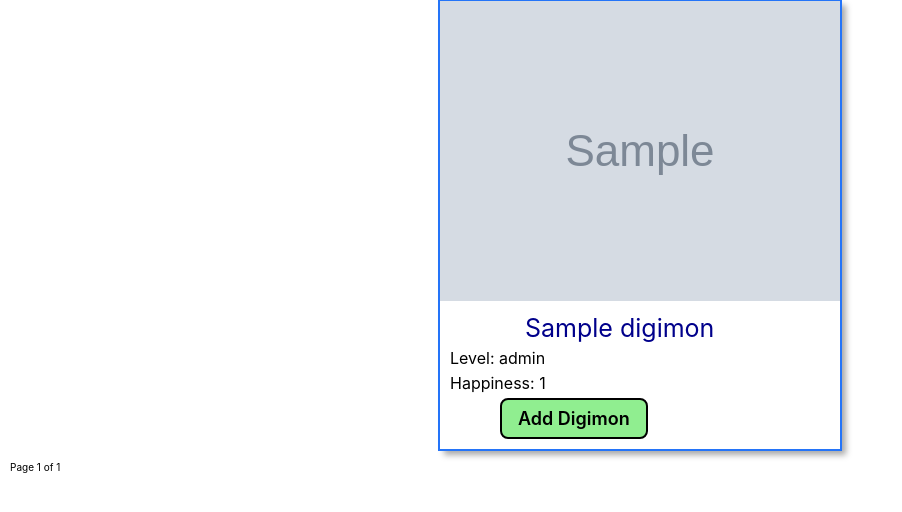
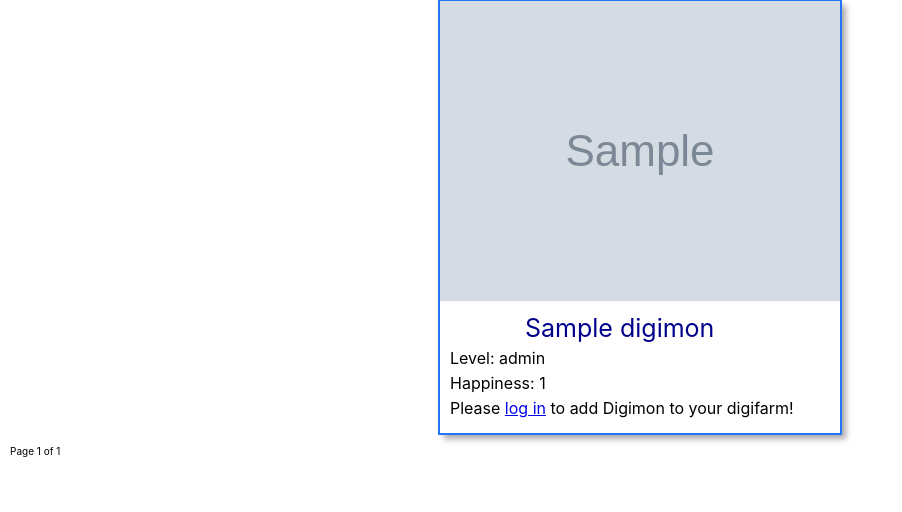
Before and after one commit to Tanisha-png/digiworld, a Django app: page /digimon/ in a window 1280 px wide. Shown: the part 117-629 px from the top of the page, without its empty margins (0-902 px from the left). Run offline with Django 5.2, Linux system fonts and the light colour scheme; tables that the repository leaves empty hold one stand-in row (values such as "Sample post"); grey boxes marked "Sample" are stand-in pictures.

Commit message:
fix error when viewing index as visitor

```diff
--- a/main_app/templates/digimon/index.html
+++ b/main_app/templates/digimon/index.html
@@ -22,6 +22,7 @@
       {% if digimon.happiness %}
       <p>Happiness: {{ digimon.happiness }}</p>
       {% endif %}
+      {% if user.is_authenticated %}
       <form
         action="{% url 'associate-digimon' user.id digimon.id %}"
         method="post"
@@ -31,6 +32,9 @@
         {% csrf_token %} {{ feeding_form.as_p }}
         <button type="submit" class="btnsubmit">Add Digimon</button>
       </form>
+      {% else %}
+      <p class="center-align">Please <a href="{% url 'home' %}">log in</a> to add Digimon to your digifarm!</p>
+      {% endif %}
     </div>
   </div>
   {% empty %}
```
